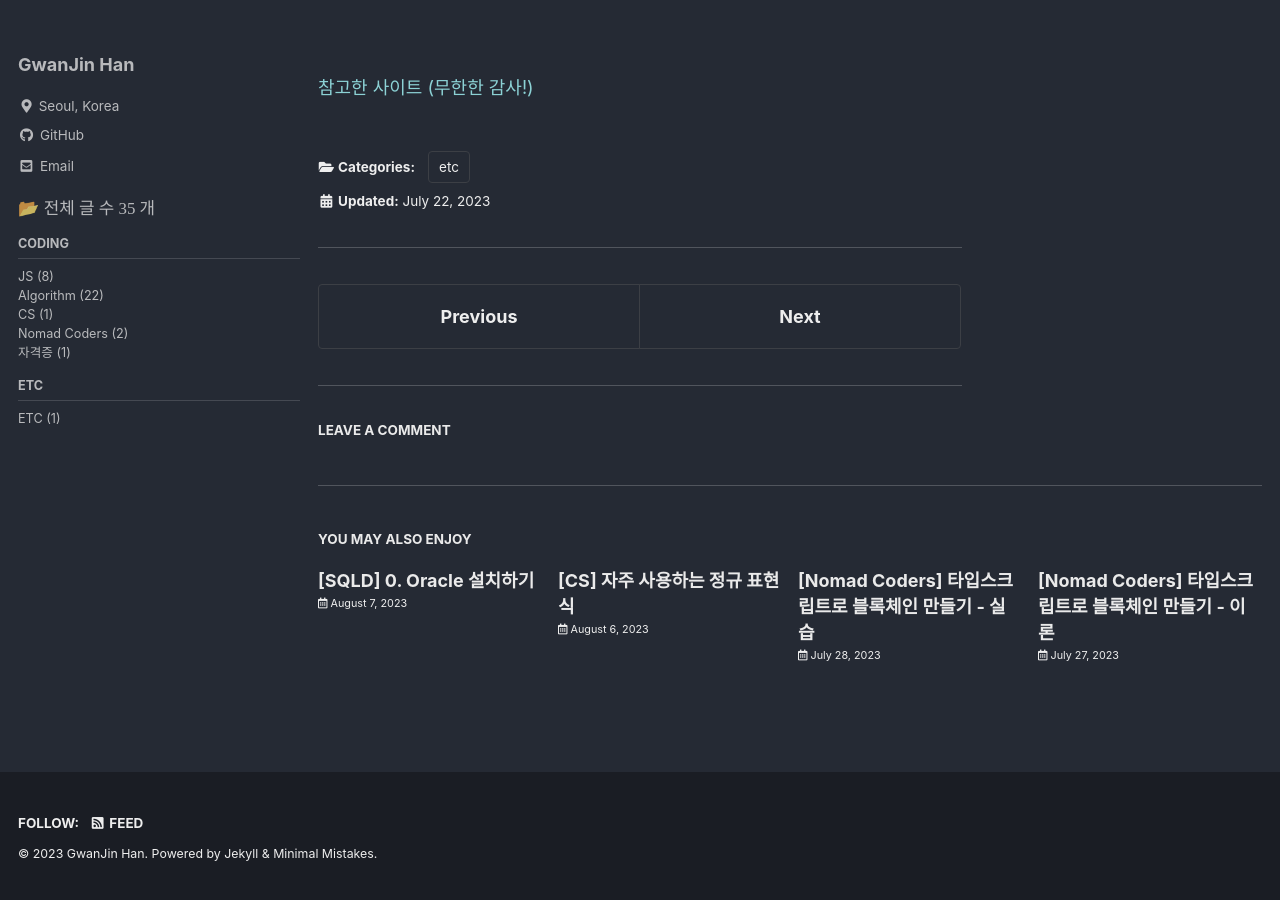
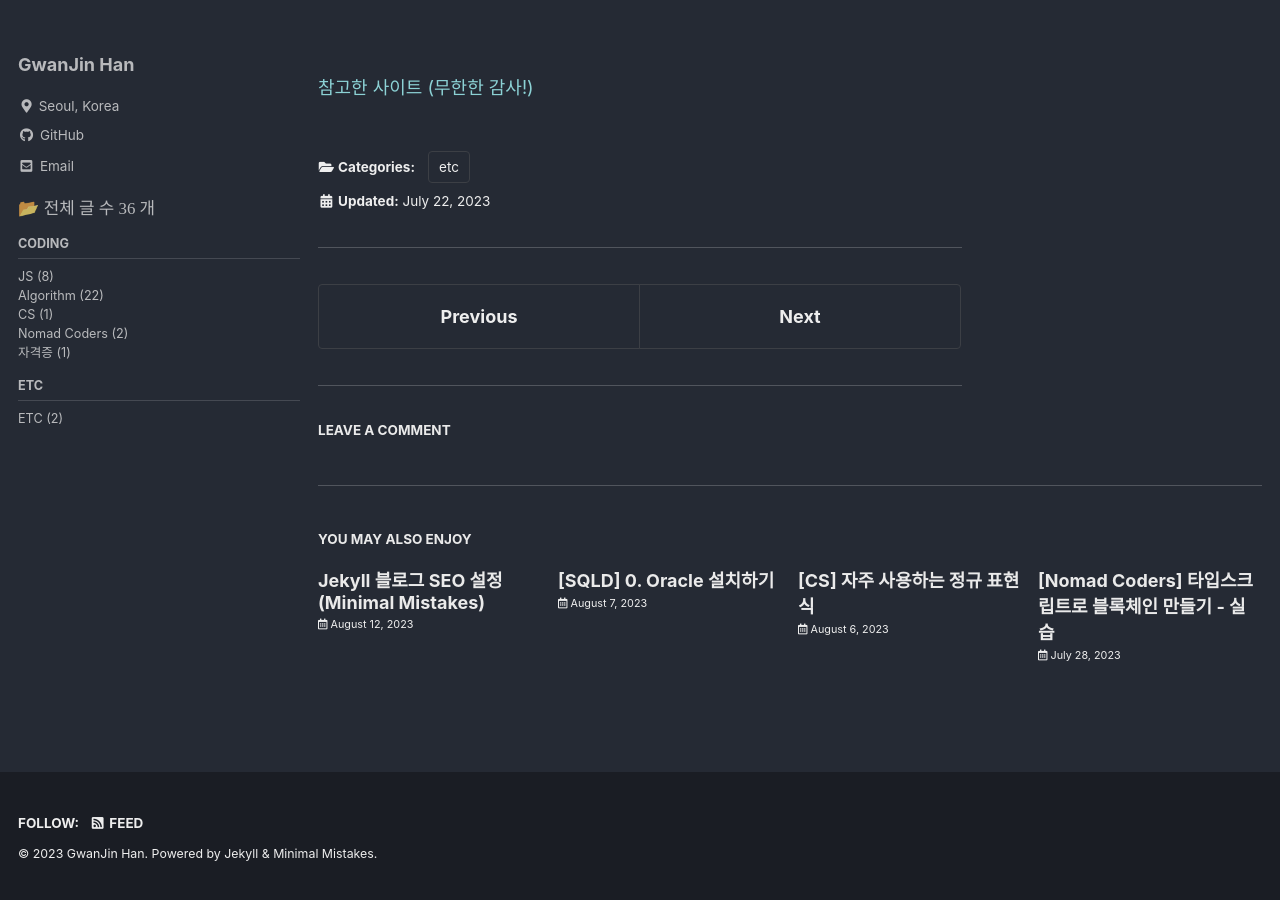
Before and after one commit to GwanJinHan/gwanjinhan.github.io, a Jekyll site: the page built from _posts/2023-07-22-first-post.md, in a window 1280 px wide and 900 px high, scrolled down 880 px. Built offline with Jekyll 4.4.1, drawn with Linux system fonts in a browser that asks for light colours; cached includes are drawn as plain includes; comment, search, counter and statistics services are not loaded; part of the change alters nothing that is shown.

````diff
--- a/_config.yml
+++ b/_config.yml
@@ -73,9 +73,9 @@ google:
   search_engine_id: # YOUR_SEARCH_ENGINE_ID
   instant_search: # false (default), true
 # SEO Related
-google_site_verification:
+google_site_verification: OhYkV-KlGGVevT-G2UXAuF5gbw84oQEgfPlItoAvj88
 bing_site_verification:
-naver_site_verification:
+naver_site_verification: dea922fb635dfb1c5d2c3887b75e9f8a271fe86f
 yandex_site_verification:
 baidu_site_verification:
 
--- a/_layouts/default.html
+++ b/_layouts/default.html
@@ -20,7 +20,6 @@
           width:5px;height:5px;background:transparent;
       }
     </style>
-    <meta name="google-site-verification" content="OhYkV-KlGGVevT-G2UXAuF5gbw84oQEgfPlItoAvj88" />
     {% include head.html %}
     {% include head/custom.html %}
   </head>
--- /dev/null
+++ b/_posts/2023-08-12-etc-seo.md
@@ -0,0 +1,76 @@
+---
+title: "Jekyll 블로그 SEO 설정 (Minimal Mistakes)"
+excerpt: ""
+
+category:
+  - etc
+
+toc: true
+toc_sticky: true
+
+date: 2023-08-12
+last_modified_at: 2023-08-12
+---
+
+Github 블로그를 검색 엔진에 노출시키기 위해 서칭을 하다가, minimal mistakes 테마를 위한 검색 엔진 노출 설정에 대한 글이 거의 없는 것을 발견했다.
+내가 이 블로그의 SEO 를 설정한 과정들을 공유하고자 한다.
+
+<br>
+
+참고!
+- Minimal Mistakes 테마는 robots.txt와 sitemap.xml을 이미 포함하고 있다!! 직접 서칭해서 만드는 헛수고를 하지 말자...
+
+<br>
+
+## 1. Google 엔진 등록 (Google Console)
+
+- [Google Search Console](https://search.google.com/search-console/welcome?utm_source=about-page) 에 접속해서 \<URL 접두어\> 섹션에 내 블로그의 주소를 입력한다.
+
+    ![image](/assets/images/etc-seo-0.png){: .align-center}
+
+    <br>
+
+- 다음 화면에서 \<다른 확인 방법\>의 \<HTML 태그 \> 섹션을 연다. 그리고 해당 코드를 복사한다.
+
+    ![image](/assets/images/etc-seo-1.png){: .align-center}
+
+    <br>
+
+- 복사한 코드에서 content에 해당하는 부분만 복사하여 _config.yml의 google_site_verification 뒤에 붙여 넣는다. (Ctrl + F 를 사용해 쉽게 찾을 수 있다.)  이후에는 당연히 모든 코드를 깃허브에 커밋하고, 블로그가 github pages에서 재배포될 때까지 3분 정도 기다린다. 배포 진행 상황은 해당 레포에 들어가면 오른쪽 칼럼의 Deployments 에서 확인할 수 있다.
+
+    ```html
+    <meta name="google-site-verification" content="00000000000000000" />
+    ```
+
+    의 "00000000000000000" 를 아래 사진처럼.
+
+    ![image](/assets/images/etc-seo-2.png){: .align-center}
+
+    <br>
+
+- 그리고 "확인" 을 누르면 정상적으로 인증된다. 인증 완료 표시가 나오면 설정 버튼을 누른다. 왼쪽 메뉴에서 Sitemaps 에 들어가서 sitemap.xml 을 입력한다. Minimal Mistakes 테마는 자동으로 sitemap.xml 을 생성해준다. _site 폴더에 들어가보면 확인할 수 있다.
+
+    ![image](/assets/images/etc-seo-3.png){: .align-center}
+
+    <br>
+
+
+- 데이터 분석에 꽤나 시간이 걸리는 듯 하다.
+
+    ![image](/assets/images/etc-seo-4.png){: .align-center}
+
+    <br>
+
+
+## 2. 네이버 엔진에 등록
+
+- [Naver Search Advisor](https://searchadvisor.naver.com/)에 접속해 우측 상단의 "웹마스터 도구" 섹션으로 진입한다.
+- 주소를 입력하고 오른쪽의 진입 버튼을 누른다.
+
+    ![image](/assets/images/etc-seo-5.png){: .align-center}
+
+- HTML 태그에 체크하고, content 의 내용을 _config.yml에 붙여넣는다.
+
+    ![image](/assets/images/etc-seo-6.png){: .align-center}
+
+    ![image](/assets/images/etc-seo-7.png){: .align-center}
````
Also changed, not shown: assets/images/etc-seo-0.png (added), assets/images/etc-seo-1.png (added), assets/images/etc-seo-2.png (added), assets/images/etc-seo-3.png (added), assets/images/etc-seo-4.png (added), assets/images/etc-seo-5.png (added), assets/images/etc-seo-6.png (added), assets/images/etc-seo-7.png (added).
